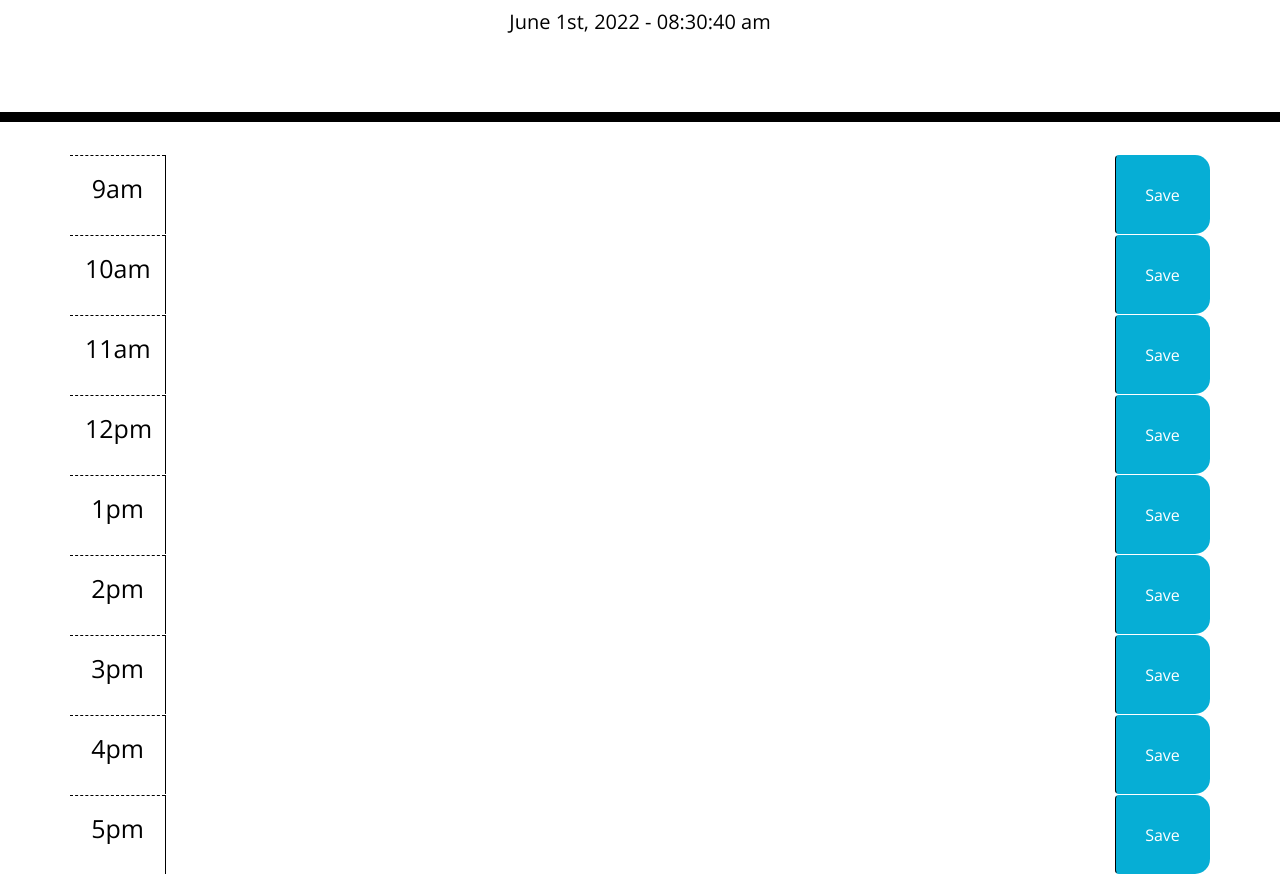
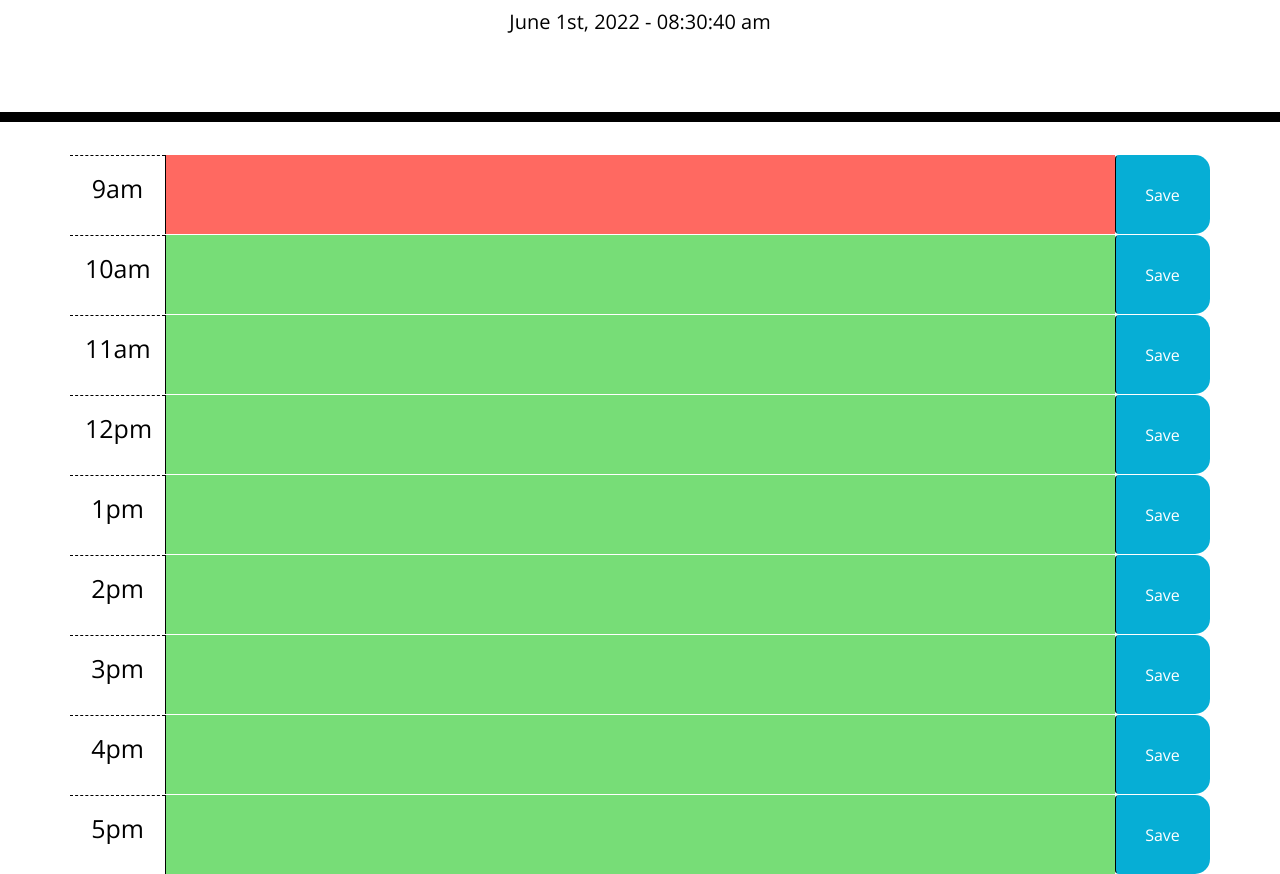
Before and after one commit to itsmarcotime/5-work-day-schedular, a plain HTML site: page index.html in a window 1280 px wide. Shown: the part 182-1056 px from the top of the page. Drawn offline with nearby package versions, Linux system fonts and the light colour scheme; a web font is replaced by a local one.

Commit message:
kinda sorta got color loop working

```diff
--- a/Develop/css/style.css
+++ b/Develop/css/style.css
@@ -72,3 +72,11 @@ textarea{
   font-size: 20px;
   transition: all .3s ease-in-out;
 }
+
+.backgroundRed {
+  background-color: #ff6961;
+}
+
+.backgroundGreen {
+  background-color: #77dd77;
+}
--- a/Develop/js/script.js
+++ b/Develop/js/script.js
@@ -10,16 +10,22 @@ setInterval(function() {
 }, 1000);
 
 
-//HELP HERE
-function auditHour() {
+//HELP HERE this loops thru timeblock and depending on current time colors should change
+$(".description").each(function() {
 
-    var currentDate = moment().format("MMMM Do, YYYY - hh:mm:ss a");
+    var currentTime = moment().hours();
 
-    if (moment(currentDate).isAfter(currentDate, 'hour')) {
+    var timeBlock = $(this).attr("id");
 
-        console.log("itworks");
-    }
+    for (var i = 0; i < timeBlock.length; i++) {
 
-};
+        if (timeBlock[i] < currentTime) {
+            $(this).addClass("backgroundGreen");
+        } else if (timeBlock[i] > currentTime) {
+            $(this).addClass("backgroundRed");
+        } else {
+            $(this).addClass("description");
+        }
+    };
 
-auditHour();
+});
--- a/index.html
+++ b/index.html
@@ -33,7 +33,7 @@
 
         <div class="col-md-1 hour">9am</div>
 
-        <textarea class="col-md-10 description"></textarea>
+        <textarea id="9" class="col-md-10 description"></textarea>
 
         <button class="btn saveBtn col-md-1">Save</button>
 
@@ -43,7 +43,7 @@
 
         <div class="col-md-1 hour">10am</div>
 
-        <textarea class="col-md-10 description"></textarea>
+        <textarea id="10" class="col-md-10 description"></textarea>
 
         <button class="btn saveBtn col-md-1">Save</button>
 
@@ -53,7 +53,7 @@
 
         <div class="col-md-1 hour">11am</div>
 
-        <textarea class="col-md-10 description"></textarea>
+        <textarea id="11" class="col-md-10 description"></textarea>
 
         <button class="btn saveBtn col-md-1">Save</button>
 
@@ -63,7 +63,7 @@
 
         <div class="col-md-1 hour">12pm</div>
 
-        <textarea class="col-md-10 description"></textarea>
+        <textarea id="12" class="col-md-10 description"></textarea>
 
         <button class="btn saveBtn col-md-1">Save</button>
 
@@ -73,7 +73,7 @@
 
         <div class="col-md-1 hour">1pm</div>
 
-        <textarea class="col-md-10 description"></textarea>
+        <textarea id="13" class="col-md-10 description"></textarea>
 
         <button class="btn saveBtn col-md-1">Save</button>
 
@@ -83,7 +83,7 @@
 
         <div class="col-md-1 hour">2pm</div>
 
-        <textarea class="col-md-10 description"></textarea>
+        <textarea id="14" class="col-md-10 description"></textarea>
 
         <button class="btn saveBtn col-md-1">Save</button>
 
@@ -93,7 +93,7 @@
 
         <div class="col-md-1 hour">3pm</div>
 
-        <textarea class="col-md-10 description"></textarea>
+        <textarea id="15" class="col-md-10 description"></textarea>
 
         <button class="btn saveBtn col-md-1">Save</button>
 
@@ -103,7 +103,7 @@
 
         <div class="col-md-1 hour">4pm</div>
 
-        <textarea class="col-md-10 description"></textarea>
+        <textarea id="16" class="col-md-10 description"></textarea>
 
         <button class="btn saveBtn col-md-1">Save</button>
 
@@ -113,7 +113,7 @@
 
         <div class="col-md-1 hour">5pm</div>
 
-        <textarea class="col-md-10 description"></textarea>
+        <textarea id="17" class="col-md-10 description"></textarea>
 
         <button class="btn saveBtn col-md-1">Save</button>
 
```
